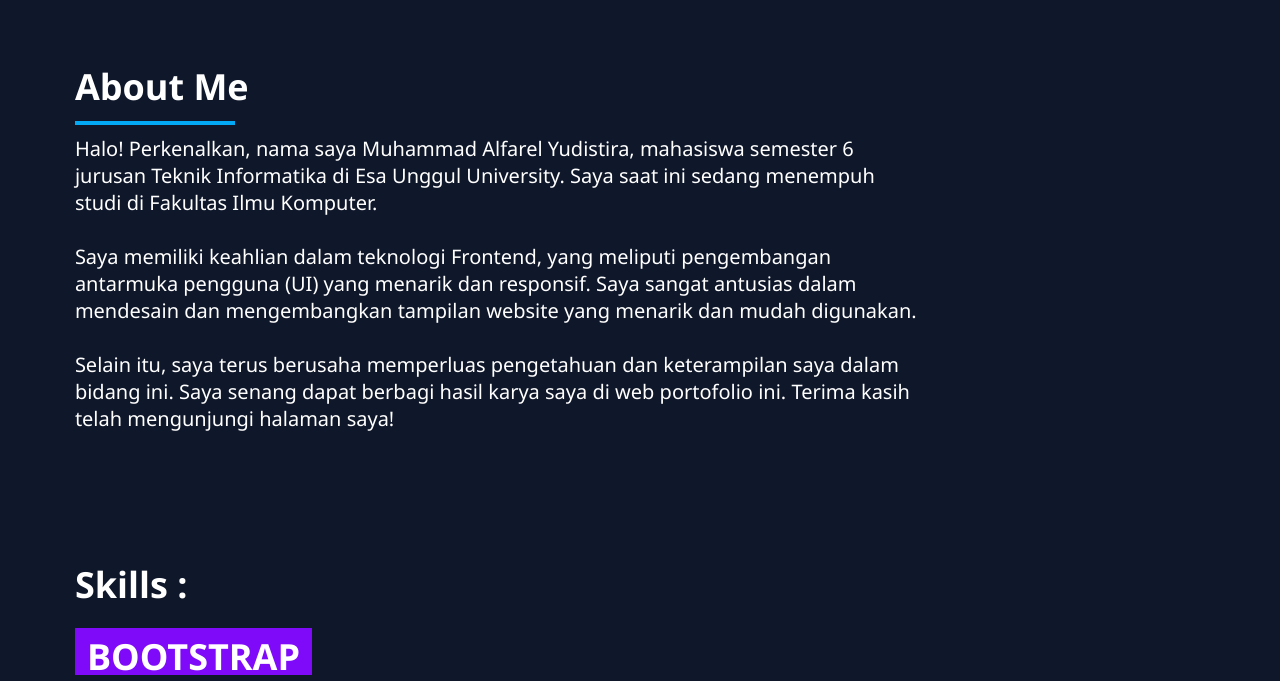
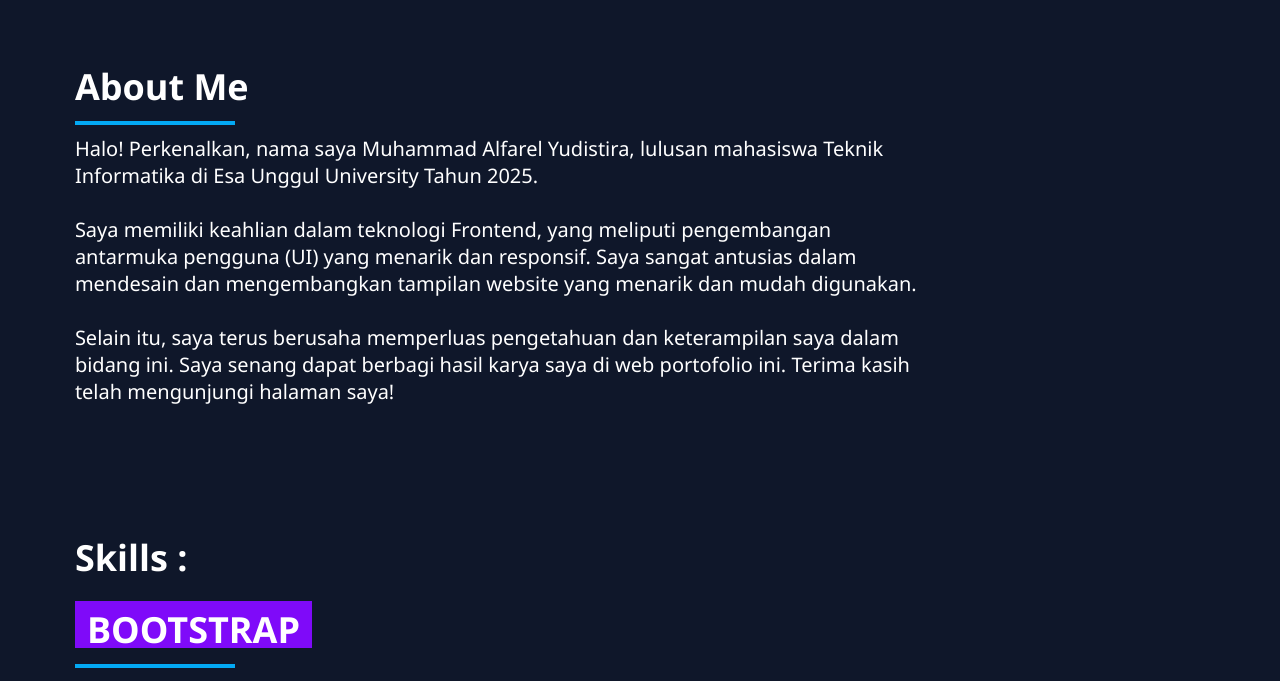
Before and after one commit to Farelis30/Portofolio, a plain HTML site: page about.html in a window 1280 px wide. Shown: the part 66-747 px from the top of the page. Drawn offline with Linux system fonts and the light colour scheme.

Commit message:
Update about.html
change status portfolio

```diff
--- a/about.html
+++ b/about.html
@@ -42,9 +42,8 @@
           <h1 class="judul">About Me</h1>
           <div class="divider"></div>
           <p class="paragraf">
-            Halo! Perkenalkan, nama saya Muhammad Alfarel Yudistira, mahasiswa
-            semester 6 jurusan Teknik Informatika di Esa Unggul University. Saya
-            saat ini sedang menempuh studi di Fakultas Ilmu Komputer. <br />
+            Halo! Perkenalkan, nama saya Muhammad Alfarel Yudistira, lulusan mahasiswa
+            Teknik Informatika di Esa Unggul University Tahun 2025.<br />
             <br />
             Saya memiliki keahlian dalam teknologi Frontend, yang meliputi
             pengembangan antarmuka pengguna (UI) yang menarik dan responsif.
```
